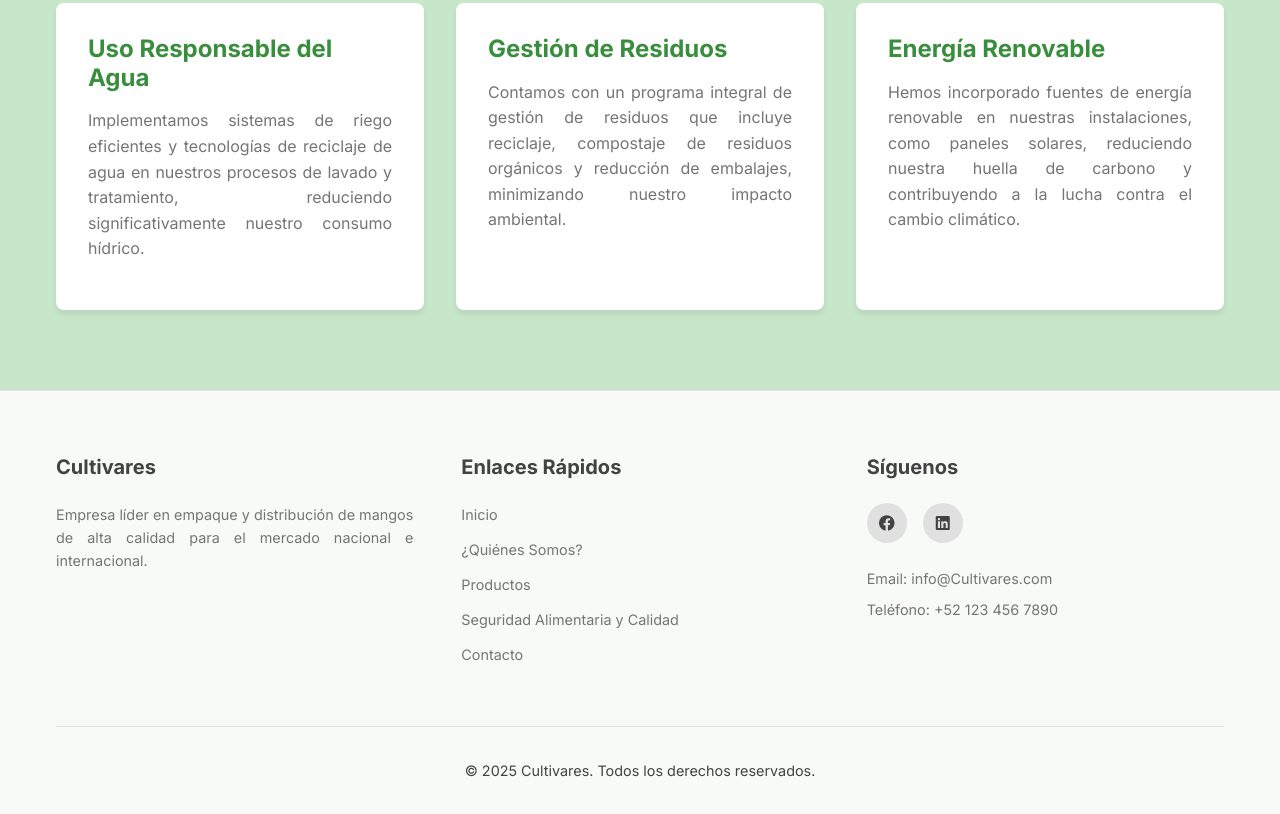
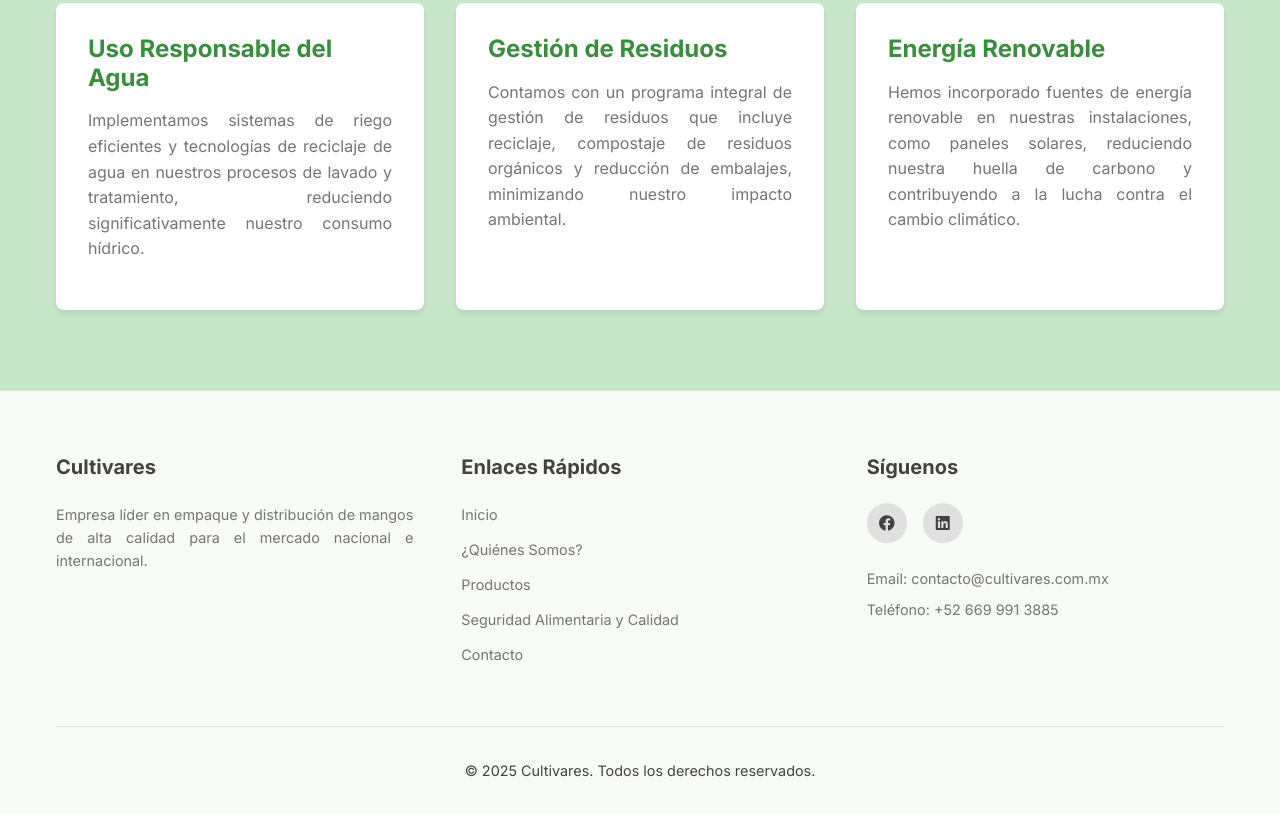
Before and after one commit to palmi1919/proyecto-tsu, a website: page calidad.html in a window 1280 px wide. Shown: the part 4043-4857 px from the top of the page. Drawn offline with nearby package versions, Linux system fonts and the light colour scheme.

Commit message:
cambio de correo y numero telefonico

```diff
--- a/calidad.html
+++ b/calidad.html
@@ -289,8 +289,8 @@
                         <a href="https://www.linkedin.com/company/grupo-cultivares"><i class="fab fa-linkedin"></i></a>
                     </div>
                     <div class="contact-info">
-                        <p>Email: info@Cultivares.com</p>
-                        <p>Teléfono: +52 123 456 7890</p>
+                        <p>Email: contacto@cultivares.com.mx</p>
+                        <p>Teléfono: +52 669 991 3885</p>
                     </div>
                 </div>
             </div>
```
Also changed, not shown: contacto.html (+2 -2 lines), index.html (+2 -2 lines), productos.html (+2 -2 lines), quienes-somos.html (+2 -2 lines), vacantes.html (+2 -2 lines).
